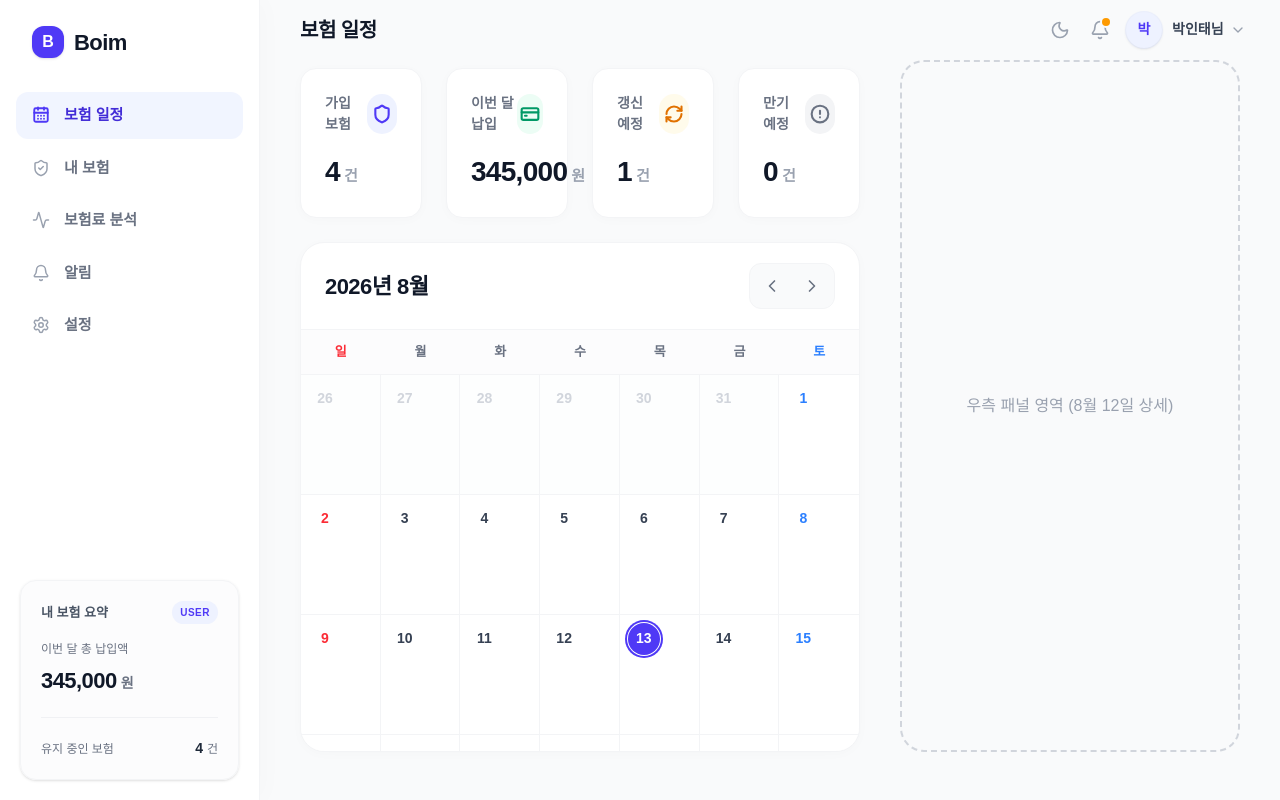
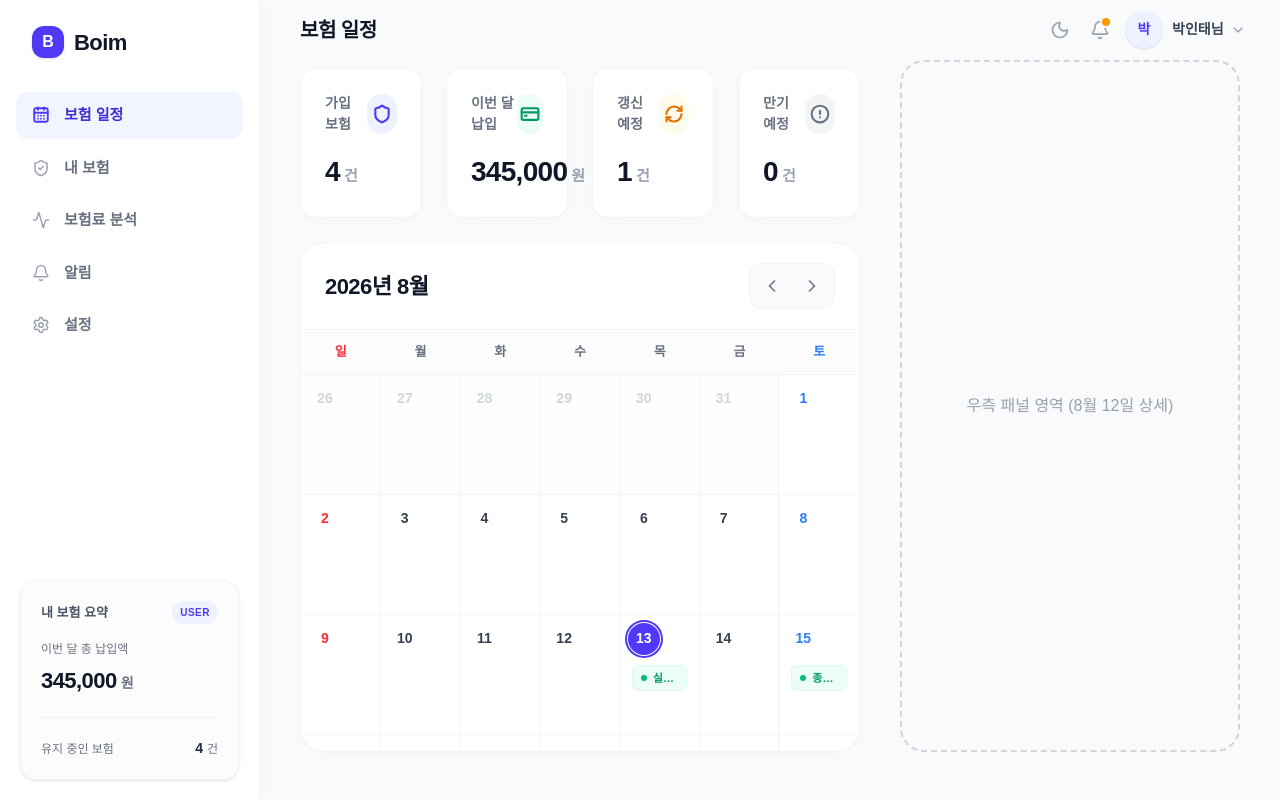
Before and after one commit to park-intae/Boim, a React (Vite) app in the folder apps/web/: page / in a window 1280 px wide. Built offline with nearby package versions, Linux system fonts and the light colour scheme; a web font is replaced by a local one.

Commit message:
feat(web): 메인 캘린더 내 일정 뱃지 표시용 더미데이터 연동 및 UI 시각화 구현

```diff
--- a/apps/web/src/components/calendar/MainCalendar.tsx
+++ b/apps/web/src/components/calendar/MainCalendar.tsx
@@ -68,6 +68,18 @@ export function MainCalendar() {
   );
 
   const renderCells = () => {
+    // 1. 더미 데이터 생성 (날짜 문자열 기반)
+    // 실제 환경에서는 서버에서 받아온 데이터를 이 형태로 가공하여 사용합니다.
+    const mockEvents: Record<string, { type: 'payment' | 'renewal' | 'info', label: string }[]> = {
+      [format(new Date(), 'yyyy-MM-dd')]: [{ type: 'payment', label: '실손보험 납입' }],
+      [format(addDays(new Date(), 2), 'yyyy-MM-dd')]: [{ type: 'renewal', label: '자동차보험 갱신' }],
+      [format(addDays(new Date(), 5), 'yyyy-MM-dd')]: [
+        { type: 'payment', label: '암보험 납입' },
+        { type: 'info', label: '보장 분석 리포트' }
+      ],
+      [format(subMonths(new Date(), 0).setDate(15), 'yyyy-MM-dd')]: [{ type: 'payment', label: '종신보험 납입' }]
+    };
+
     const rows = [];
     let days = [];
     let day = startDate;
@@ -77,16 +89,19 @@ export function MainCalendar() {
       for (let i = 0; i < 7; i++) {
         formattedDate = format(day, 'd');
         const cloneDay = day;
+        const dateKey = format(day, 'yyyy-MM-dd');
 
         const isCurrentMonth = isSameMonth(day, monthStart);
         const isSelected = isSameDay(day, selectedDate);
         const isToday = isSameDay(day, new Date());
 
+        const dayEvents = mockEvents[dateKey] || [];
+
         days.push(
           <div
             key={day.toString()}
             onClick={() => onDateClick(cloneDay)}
-            className={`min-h-[120px] p-2 border-r border-b border-gray-100 transition-colors cursor-pointer group hover:bg-gray-50
+            className={`min-h-[120px] p-2 border-r border-b border-gray-100 transition-colors cursor-pointer group hover:bg-gray-50 flex flex-col gap-1.5
               ${!isCurrentMonth ? 'bg-gray-50/30' : 'bg-white'}
               ${i === 6 ? 'border-r-0' : ''}
             `}
@@ -103,7 +118,28 @@ export function MainCalendar() {
                 {formattedDate}
               </span>
             </div>
-            {/* Event dots will go here later */}
+
+            {/* 2. Event Badges Area */}
+            <div className="flex flex-col gap-1 mt-1 px-1">
+              {dayEvents.map((evt, idx) => (
+                <div
+                  key={idx}
+                  className={`flex items-center gap-1.5 px-2 py-1 rounded-md text-[11px] font-bold truncate transition-all
+                    ${evt.type === 'payment' ? 'bg-emerald-50 text-emerald-600 border border-emerald-100/50' : ''}
+                    ${evt.type === 'renewal' ? 'bg-amber-50 text-amber-600 border border-amber-100/50' : ''}
+                    ${evt.type === 'info' ? 'bg-indigo-50 text-indigo-600 border border-indigo-100/50' : ''}
+                  `}
+                >
+                  <div className={`w-1.5 h-1.5 rounded-full shrink-0
+                    ${evt.type === 'payment' ? 'bg-emerald-500' : ''}
+                    ${evt.type === 'renewal' ? 'bg-amber-500' : ''}
+                    ${evt.type === 'info' ? 'bg-indigo-500' : ''}
+                  `} />
+                  <span className="truncate">{evt.label}</span>
+                </div>
+              ))}
+            </div>
+
           </div>
         );
         day = addDays(day, 1);
```
